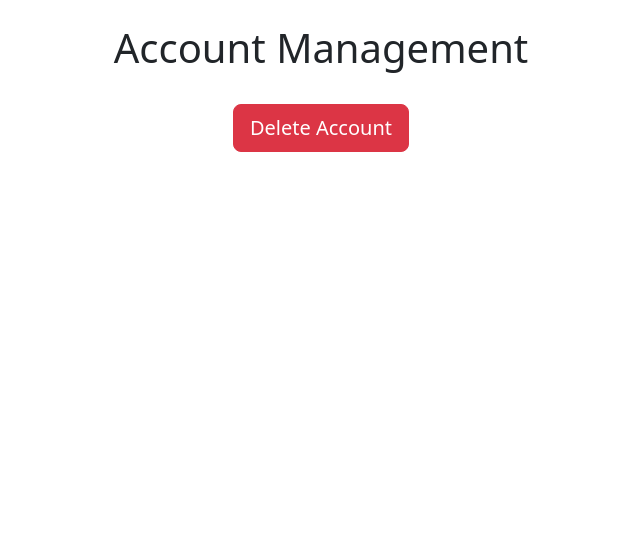
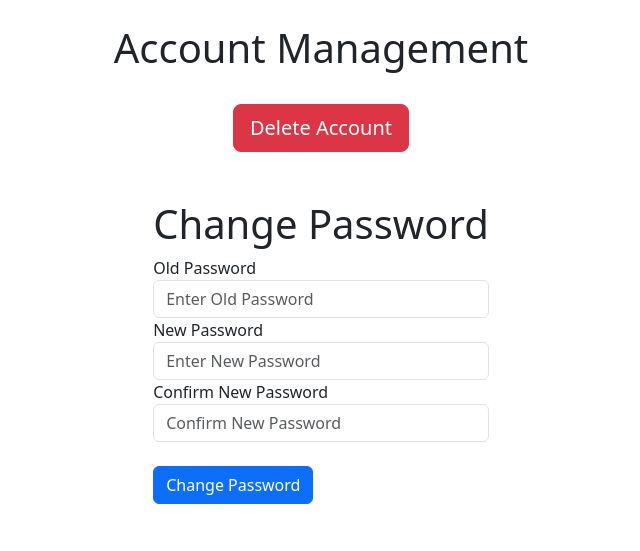
Before and after one commit to bennylao/comp0034-cw2-g-team_1, a Flask app: page /account-management in a window 1280 px wide. Shown: the part 56-607 px from the top of the page, without its empty margins (319-959 px from the left). Run offline with Flask 2, Linux system fonts and the light colour scheme; the visitor is signed in with stand-in values (Sample User, id 1); data comes from the database, SQL or seed files in the repository; parts of the project's set-up code (start-up, migrations or seed data) failed here and were passed over; some libraries are stand-ins or nearby versions.

Commit message:
Allows user to change password

```diff
--- a/crayfish_analysis_app/templates/account_management.html
+++ b/crayfish_analysis_app/templates/account_management.html
@@ -12,4 +12,43 @@
     </form>
 </div>
 
+
+<div class="d-flex justify-content-center align-items-center" style="height:50vh">
+    <div class="card border-0" style="max-width: 1600px;">
+      <div class="card-body">
+        <form method="POST" action="/change-password">
+          <h1 class="card-title text-center">Change Password</h1>
+          <div class="form-group">
+            <label for="old_password">Old Password</label>
+            <input
+                type="password"
+                id="old_password"
+                name="old_password"
+                class="form-control"
+                placeholder="Enter Old Password"
+            />
+            <label for="new_password1">New Password</label>
+            <input
+                type="password"
+                id="new_password1"
+                name="new_password1"
+                class="form-control"
+                placeholder="Enter New Password"
+            />
+            <label for="password_confirm">Confirm New Password</label>
+            <input
+                type="password"
+                id="new_password2"
+                name="new_password2"
+                class="form-control"
+                placeholder="Confirm New Password"
+            />
+            <br />
+            <div><button class="btn btn-primary" type="submit">Change Password</button></div>
+          </div>
+        </form>
+      </div>
+    </div>
+  </div>
+
 {% endblock %}
--- a/crayfish_analysis_app/views.py
+++ b/crayfish_analysis_app/views.py
@@ -109,6 +109,42 @@ def delete_post(id):
         db.session.commit()
         flash("Post deleted.", category="success")
     return redirect(url_for('views.forum'))
+
+
+@main_bp.route("/change-password", methods=['GET', 'POST'])
+@login_required
+#checks the old password agsint the existing database password.
+#if the old password matches, then the user can change their password using Post method.
+
+def change_password():
+
+    #obtains the entry inputed by the user.
+    if request.method == 'POST':
+        old_password = request.form.get("old_password")
+        new_password1 = request.form.get("new_password1")
+        new_password2 = request.form.get("new_password2")
+
+        #checks old password against the database & displays error message if they dont match.
+        if not check_password_hash(current_user.password, old_password):
+            flash('Old password is incorrect.', category='error')
+
+        #checks if the new passwords are the same.
+        elif new_password1 != new_password2:
+            flash('New passwords don\'t match!', category='error')
+
+        #checks if length of new password meets the requirement.
+        elif len(new_password1) < 6:
+            flash('Password is too short. It must be 6 characters or more.', category='error')
+
+        #updates the database with the new password.
+        else:
+            current_user.password = generate_password_hash(new_password1, method='sha256')
+            db.session.commit()
+            flash('Password changed!', category='success')
+            return redirect(url_for('views.home'))
+
+    return render_template('change_password.html', user=current_user)
+
 
 @main_bp.route("/delete-account/<id>", methods=['POST'])
 @login_required
```
